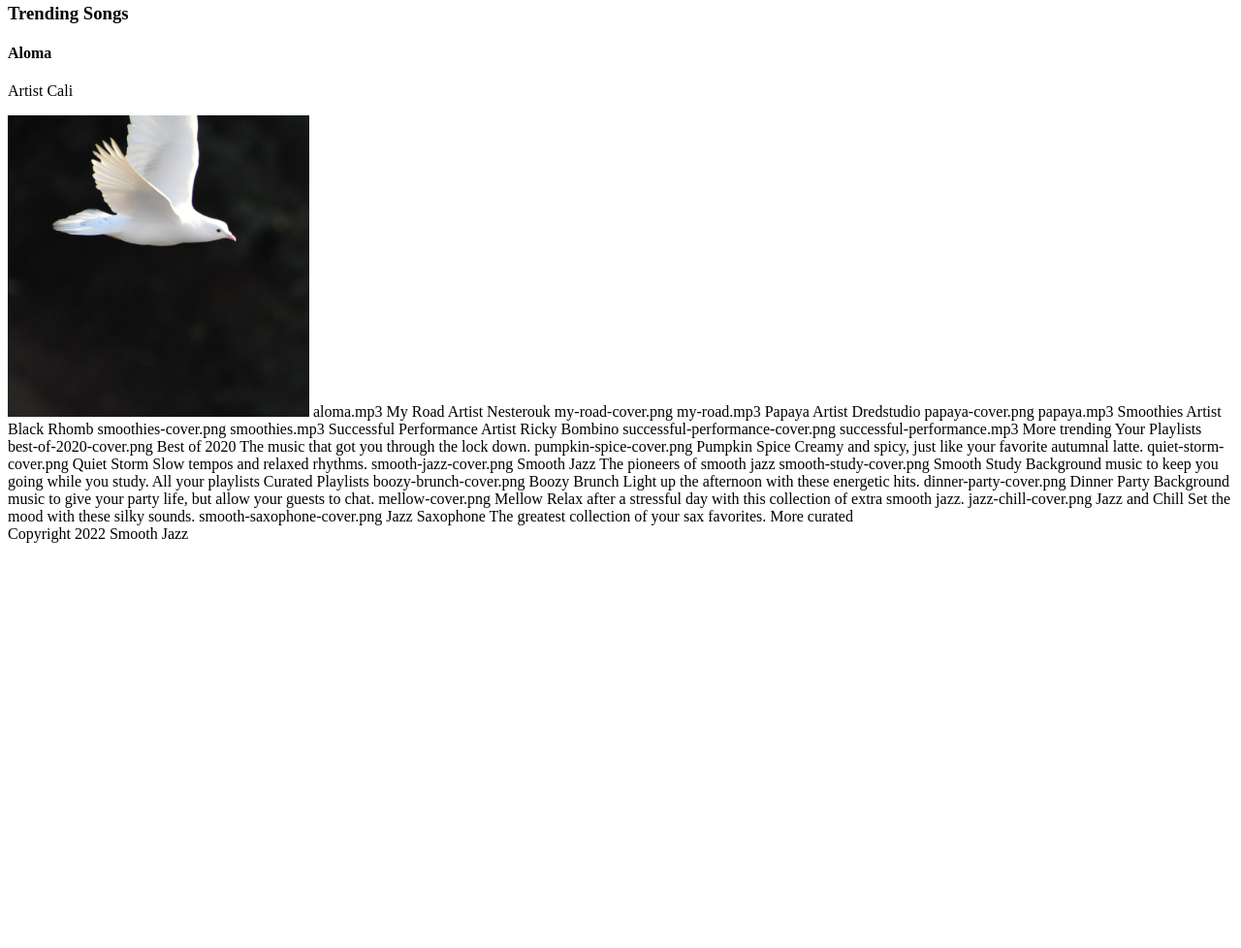
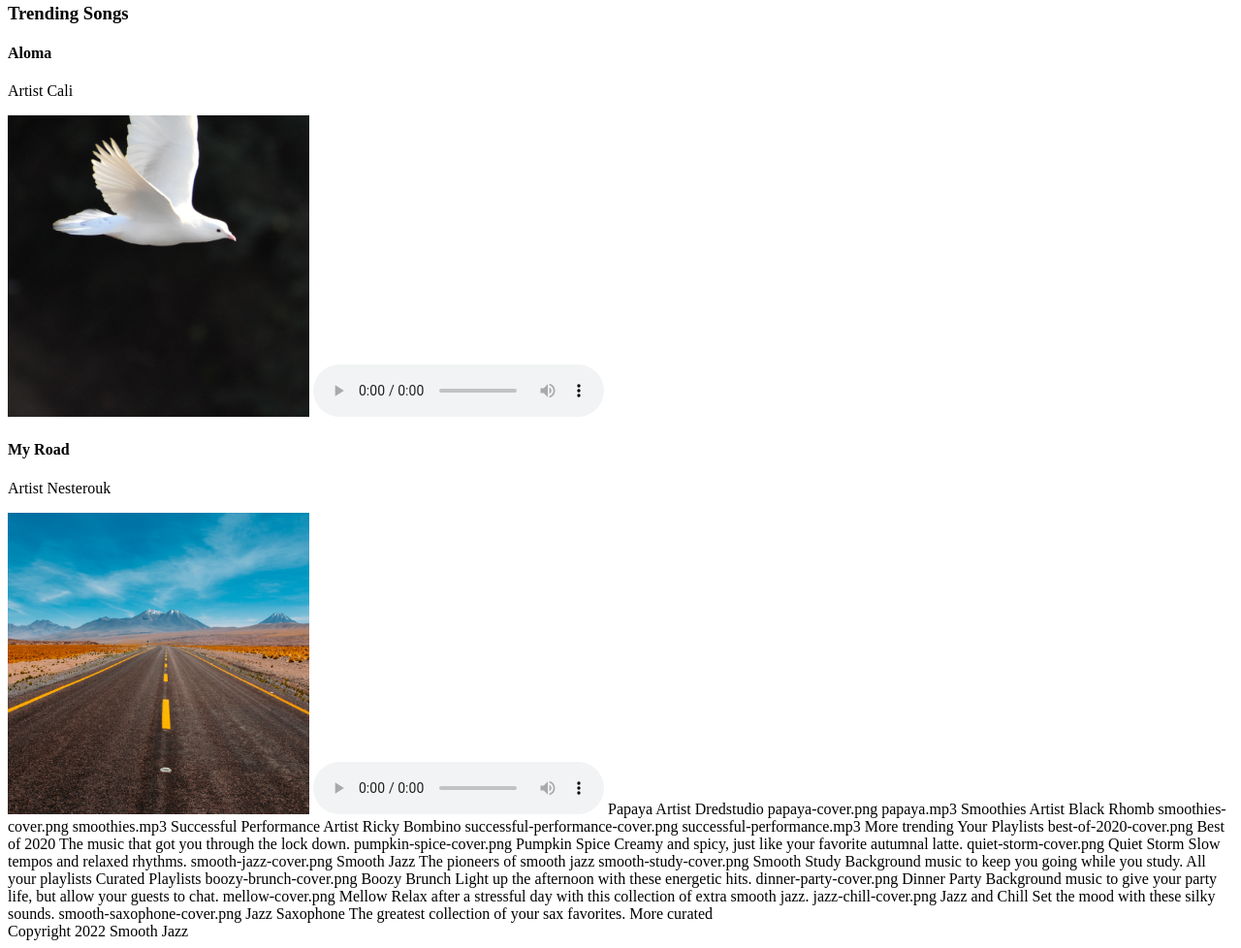
Before and after one commit to krjone26/streamingmedia, a plain HTML site: page index.html in a window 1280 px wide. Shown: the part 267-1245 px from the top of the page at 97% size. Before the commit the page ends 835 px from the top, so only its background shows below. Drawn offline with Linux system fonts and the light colour scheme.

Commit message:
Update images & audio

```diff
--- a/index.html
+++ b/index.html
@@ -26,13 +26,12 @@
         <h4>Aloma</h4>
         <p>Artist Cali</p>
         <img src="images/aloma-cover.png" alt="white bird flying in front of a black background.">
+        <audio controls src="audio/aloma.mp3"></audio>
 
-        aloma.mp3
-
-        My Road
-        Artist Nesterouk
-        my-road-cover.png
-        my-road.mp3
+        <h4>My Road</h4>
+        <p>Artist Nesterouk</p>
+        <img src="images/my-road-cover.png" alt="a paved road leading to a mountain with a blue, cloudy sky.">
+        <audio controls src="audio/my-road.mp3"></audio>
 
         Papaya
         Artist Dredstudio
```
Also changed, not shown: 7 other files.
